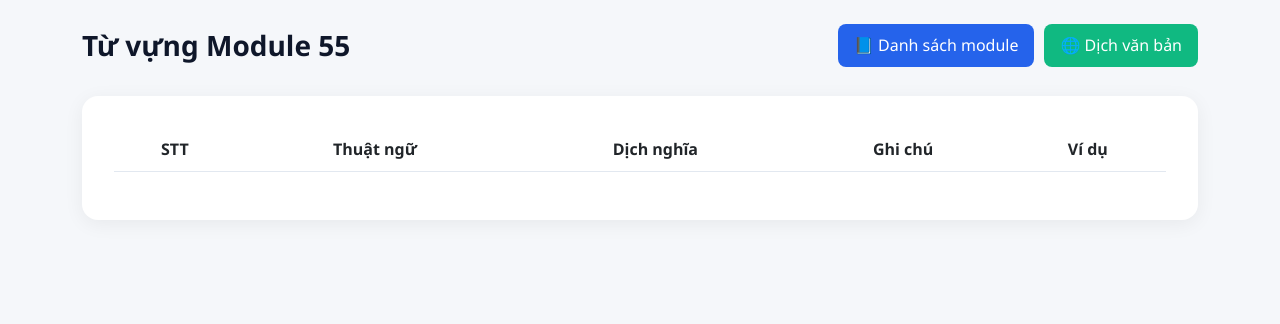
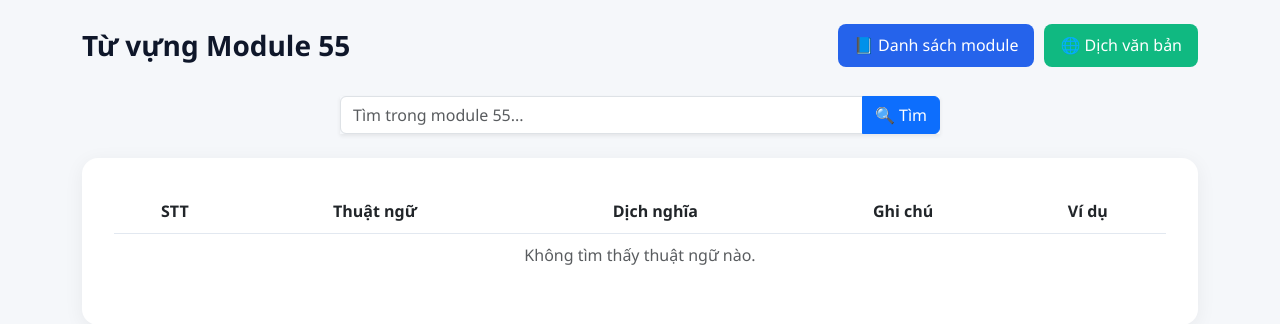
Before and after one commit to huy12asd/du-an-dich-tieng-anh-chuyen-nganh, a Flask app: page /terms/55 in a window 1280 px wide. Shown: the top 324 px of the page. Run offline with Flask 3, Linux system fonts and the light colour scheme; data comes from the database, SQL or seed files in the repository; lists and menus that the app fills with data are empty.

Commit message:
update12

```diff
--- a/app.py
+++ b/app.py
@@ -1,51 +1,58 @@
 from flask import Flask, request, render_template, redirect, url_for, jsonify
-from googletrans import Translator
-import sqlite3  # <-- THAY ĐỔI: Dùng sqlite3 thay vì pyodbc
+from deep_translator import GoogleTranslator
+import sqlite3  # <-- Dùng sqlite3
 import re
-import os       # <-- THAY ĐỔI: Thêm 'os' để đọc PORT khi deploy
+import os       # <-- Thêm 'os' để đọc PORT
 from flask_cors import CORS
 
 app = Flask(__name__)
 CORS(app)
-translator = Translator()
+translator = GoogleTranslator(source='en', target='vi')
 
-# <-- THAY ĐỔI: Kết nối SQLite
-# Đảm bảo file database (ví dụ: 'database1.db') nằm cùng thư mục với app.py
-# 'check_same_thread=False' là bắt buộc khi dùng SQLite với Flask
-conn = sqlite3.connect('database1.db', check_same_thread=False)
+# --- Kết nối SQLite ---
+# Đảm bảo file database (ví dụ: 'database1.db') nằm cùng thư mục
+try:
+    conn = sqlite3.connect('database1.db', check_same_thread=False)
+except sqlite3.Error as e:
+    print(f"Lỗi khi kết nối tới SQLite: {e}")
+    # Bạn có thể muốn thoát ứng dụng nếu không kết nối được DB
+    # exit(1)
 
 
 def get_terms(module_id=None, page=1, per_page=10):
     cursor = conn.cursor()
     offset = (page - 1) * per_page
+    terms = []
+    total_count = 0
 
-    # 1️⃣ Lấy dữ liệu chính
-    if module_id:
-        # <-- THAY ĐỔI: Sửa cú pháp SQL Server "OFFSET...FETCH" thành "LIMIT...OFFSET" của SQLite
-        cursor.execute("""
-            SELECT id, english, vietnamese, note, boi_canh, vi_du
-            FROM Terms
-            WHERE module = ?
-            ORDER BY english ASC
-            LIMIT ? OFFSET ?
-        """, (module_id, per_page, offset)) # <-- THAY ĐỔI: Thứ tự 'per_page' và 'offset'
-        terms = cursor.fetchall()
+    try:
+        # 1️⃣ Lấy dữ liệu chính
+        if module_id:
+            cursor.execute("""
+                SELECT id, english, vietnamese, note, boi_canh, vi_du
+                FROM Terms
+                WHERE module = ?
+                ORDER BY english ASC
+                LIMIT ? OFFSET ?
+            """, (module_id, per_page, offset))
+            terms = cursor.fetchall()
 
-        # 2️⃣ Lấy tổng số bản ghi
-        cursor.execute("SELECT COUNT(*) FROM Terms WHERE module = ?", (module_id,))
-        total_count = cursor.fetchone()[0]
-    else:
-        # <-- THAY ĐỔI: Sửa cú pháp SQL Server "OFFSET...FETCH" thành "LIMIT...OFFSET" của SQLite
-        cursor.execute("""
-            SELECT id, english, vietnamese, note, boi_canh, vi_du, module
-            FROM Terms
-            ORDER BY english ASC
-            LIMIT ? OFFSET ?
-        """, (per_page, offset)) # <-- THAY ĐỔI: Thứ tự 'per_page' và 'offset'
-        terms = cursor.fetchall()
+            # 2️⃣ Lấy tổng số bản ghi
+            cursor.execute("SELECT COUNT(*) FROM Terms WHERE module = ?", (module_id,))
+            total_count = cursor.fetchone()[0]
+        else:
+            cursor.execute("""
+                SELECT id, english, vietnamese, note, boi_canh, vi_du, module
+                FROM Terms
+                ORDER BY english ASC
+                LIMIT ? OFFSET ?
+            """, (per_page, offset))
+            terms = cursor.fetchall()
 
-        cursor.execute("SELECT COUNT(*) FROM Terms")
-        total_count = cursor.fetchone()[0]
+            cursor.execute("SELECT COUNT(*) FROM Terms")
+            total_count = cursor.fetchone()[0]
+    except sqlite3.Error as e:
+        print(f"Lỗi SQL trong get_terms: {e}")
 
     total_pages = (total_count + per_page - 1) // per_page
     return terms, total_pages
@@ -55,23 +62,39 @@ def preprocess_terms(text, module_id=None):
     placeholders = {}
     lower_text = text.lower()
     cursor = conn.cursor()
-    if module_id:
-        cursor.execute("SELECT english, vietnamese, note FROM Terms WHERE module = ?", (module_id,))
-    else:
-        cursor.execute("SELECT english, vietnamese, note FROM Terms")
+    terms = []
 
-    terms = cursor.fetchall()
+    try:
+        if module_id:
+            cursor.execute("SELECT english, vietnamese, note FROM Terms WHERE module = ?", (module_id,))
+        else:
+            cursor.execute("SELECT english, vietnamese, note FROM Terms")
+        terms = cursor.fetchall()
+    except sqlite3.Error as e:
+        print(f"Lỗi SQL trong preprocess_terms: {e}")
+
+    # Sắp xếp các term từ dài đến ngắn để ưu tiên khớp các cụm từ dài trước
+    terms.sort(key=lambda x: len(x[0]), reverse=True)
 
     for i, (english, vietnamese, note) in enumerate(terms):
         eng_lower = english.lower()
         if eng_lower in lower_text:
             placeholder = f"[[TERM{i}]]"
-            # Cần xử lý cẩn thận hơn để tránh thay thế chồng chéo
-            # Tạm thời vẫn dùng replace đơn giản
+
+            # Dùng regex để chỉ thay thế từ đứng riêng lẻ (word boundary)
+            # Điều này phức tạp hơn và có thể cần tinh chỉnh
+            # Tạm thời vẫn dùng replace đơn giản để tránh lỗi
             lower_text = lower_text.replace(eng_lower, placeholder)
 
-            # Tooltip: hiện english + note khi hover
             tooltip_text = f"{english} - {note}" if note else english
+            # Escape HTML-sensitive characters in tooltip
+            tooltip_text = (
+                tooltip_text.replace("&", "&amp;")
+                .replace("<", "&lt;")
+                .replace(">", "&gt;")
+                .replace("\"", "&quot;")
+            )
+
             placeholders[placeholder] = f"<span data-bs-toggle='tooltip' title='{tooltip_text}'><b>{vietnamese}</b></span>"
 
     return lower_text, placeholders
@@ -79,55 +102,81 @@ def preprocess_terms(text, module_id=None):
 
 def postprocess_terms(text, placeholders):
     for placeholder, replacement in placeholders.items():
+        # Dùng regex để thay thế không phân biệt hoa thường
         pattern = re.compile(re.escape(placeholder), re.IGNORECASE)
         text = pattern.sub(replacement, text)
     return text
 
 @app.route("/", methods=["GET", "POST"])
 def index():
+    cursor = conn.cursor()
+    modules = []
+    try:
+        # Lấy danh sách module cho dropdown
+        cursor.execute("SELECT DISTINCT module FROM Terms ORDER BY module")
+        modules = [row[0] for row in cursor.fetchall()]
+    except sqlite3.Error as e:
+        print(f"Lỗi SQL khi lấy modules cho index: {e}")
+
     result = ""
+    input_text_content = "" # Giữ lại text đã nhập
+    selected_module = None  # Giữ lại module đã chọn
+
     if request.method == "POST":
-        input_text = request.form["text"]
-        module_id = request.form.get("module")  # lấy module được chọn
+        input_text = request.form.get("text", "")
+        input_text_content = input_text # Lưu lại
+        module_id = request.form.get("module")
 
-        # Nếu module_id có giá trị thì ép về int, còn không thì để None
-        module_id = int(module_id) if module_id else None
+        # Kiểm tra module_id hợp lệ trước khi ép kiểu
+        module_id = int(module_id) if module_id and module_id.isdigit() else None
+        selected_module = module_id # Lưu lại
 
-        # Nếu người dùng không nhập gì thì tránh xử lý
-        if not input_text:
+        if not input_text.strip():
             result = "<i>Vui lòng nhập văn bản cần dịch.</i>"
         else:
+            try:
+                pre_text, placeholders = preprocess_terms(input_text, module_id)
+                translated = translator.translate(pre_text, src="en", dest="vi").text
+                result = postprocess_terms(translated, placeholders)
+            except Exception as e:
+                print(f"Lỗi khi dịch: {e}")
+                result = f"<i class='text-danger'>Đã xảy ra lỗi trong quá trình dịch: {e}</i>"
 
-            pre_text, placeholders = preprocess_terms(input_text, module_id)
-            translated = translator.translate(pre_text, src="en", dest="vi").text
-            result = postprocess_terms(translated, placeholders)
-    return render_template("index.html", result=result)
+    return render_template("index.html",
+                           result=result,
+                           modules=modules,
+                           input_text=input_text_content,
+                           selected_module=selected_module)
 
 @app.route("/modules", methods=["GET", "POST"])
 def modules():
     cursor = conn.cursor()
+    modules_list = []
+    try:
+        cursor.execute("SELECT DISTINCT module FROM Terms ORDER BY module")
+        modules_list = [row[0] for row in cursor.fetchall()]
+    except sqlite3.Error as e:
+        print(f"Lỗi SQL trong modules: {e}")
 
-    # Lấy danh sách tất cả module để hiển thị
-    cursor.execute("SELECT DISTINCT module FROM Terms ORDER BY module")
-    modules = [row[0] for row in cursor.fetchall()]
-
-    # Biến chứa kết quả tìm kiếm
     search_term = None
     results = []
 
     if request.method == "POST":
         search_term = request.form.get("term", "").strip()
         if search_term:
-            cursor.execute("""
-                SELECT module, english, vietnamese, note, vi_du
-                FROM Terms
-                WHERE LOWER(english) LIKE ?
-                ORDER BY module, english
-            """, (f"%{search_term.lower()}%",)) # Placeholder ? cần một tuple
-            results = cursor.fetchall()
+            try:
+                cursor.execute("""
+                    SELECT module, english, vietnamese, note, vi_du
+                    FROM Terms
+                    WHERE LOWER(english) LIKE ?
+                    ORDER BY module, english
+                """, (f"%{search_term.lower()}%",))
+                results = cursor.fetchall()
+            except sqlite3.Error as e:
+                print(f"Lỗi SQL khi tìm kiếm /modules: {e}")
 
     return render_template("modules.html",
-                           modules=modules,
+                           modules=modules_list,
                            search_term=search_term,
                            results=results)
 
@@ -136,26 +185,31 @@ def terms(module_id):
     page = int(request.args.get("page", 1))
     per_page = 10
     cursor = conn.cursor()
+    query_term = ""
+    terms_list = []
+    total_pages = 1
 
-    query = ""
-    if request.method == "POST":
-        query = request.form.get("term", "").strip().lower()
-        cursor.execute("""
-            SELECT id, english, vietnamese, note, boi_canh, vi_du
-            FROM Terms
-            WHERE module = ? AND (LOWER(english) LIKE ? OR LOWER(vietnamese) LIKE ?)
-            ORDER BY english ASC
-        """, (module_id, f"%{query}%", f"%{query}%"))
-        terms = cursor.fetchall()
-        total_pages = 1
-    else:
-        terms, total_pages = get_terms(module_id, page, per_page)
+    try:
+        if request.method == "POST":
+            query_term = request.form.get("term", "").strip().lower()
+            cursor.execute("""
+                SELECT id, english, vietnamese, note, boi_canh, vi_du
+                FROM Terms
+                WHERE module = ? AND (LOWER(english) LIKE ? OR LOWER(vietnamese) LIKE ?)
+                ORDER BY english ASC
+            """, (module_id, f"%{query_term}%", f"%{query_term}%"))
+            terms_list = cursor.fetchall()
+            total_pages = 1
+        else:
+            terms_list, total_pages = get_terms(module_id, page, per_page)
+    except sqlite3.Error as e:
+        print(f"Lỗi SQL trong /terms/{module_id}: {e}")
 
     return render_template(
         "terms.html",
         module_id=module_id,
-        terms=terms,
-        query=query,
+        terms=terms_list,
+        query=query_term,
         page=page,
         total_pages=total_pages
     )
@@ -163,22 +217,63 @@ def terms(module_id):
 @app.route("/api/translate", methods=["POST"])
 def api_translate():
     data = request.json
-
-    # <-- THAY ĐỔI: Sửa lại logic nhận và dịch (đã bị lỗi ở phiên bản trước)
-    # Giả sử API nhận một chuỗi văn bản lớn
     text_to_translate = data.get("text", "")
     if not text_to_translate.strip():
         return jsonify({"translated_text": ""})
 
-    # Tạm thời không lọc theo module_id trong API, bạn có thể thêm logic này sau
-    pre_text, placeholders = preprocess_terms(text_to_translate, module_id=None)
-    translated = translator.translate(pre_text, src="en", dest="vi").text
-    final_text = postprocess_terms(translated, placeholders)
+    try:
+        # API tạm thời không lọc theo module, có thể thêm sau
+        pre_text, placeholders = preprocess_terms(text_to_translate, module_id=None)
+        translated = translator.translate(pre_text, src="en", dest="vi").text
+        final_text = postprocess_terms(translated, placeholders)
+        return jsonify({"translated_text": final_text})
+    except Exception as e:
+        print(f"Lỗi API translate: {e}")
+        return jsonify({"error": str(e)}), 500
 
-    return jsonify({"translated_text": final_text})
+
+# --- ✨ TÍNH NĂNG MỚI: API GỢI Ý TÌM KIẾM ---
+@app.route("/api/suggestions", methods=["GET"])
+def api_suggestions():
+    """
+    API trả về các gợi ý tìm kiếm (autocomplete).
+    Nhận 'q' (query) và 'module_id' (tùy chọn).
+    """
+    query = request.args.get("q", "").strip().lower()
+    module_id = request.args.get("module_id")
+
+    if not query:
+        return jsonify([]) # Trả về mảng rỗng nếu không có query
+
+    cursor = conn.cursor()
+    suggestions = []
+
+    try:
+        sql_query = """
+            SELECT DISTINCT english
+            FROM Terms
+            WHERE LOWER(english) LIKE ?
+        """
+        # Thêm % vào cuối query để tìm các từ BẮT ĐẦU bằng query
+        params = [f"{query}%"]
+
+        if module_id and module_id.isdigit():
+            sql_query += " AND module = ?"
+            params.append(int(module_id))
+
+        sql_query += " ORDER BY english ASC LIMIT 10" # Giới hạn 10 kết quả
+
+        cursor.execute(sql_query, tuple(params))
+        suggestions = [row[0] for row in cursor.fetchall()]
+
+    except sqlite3.Error as e:
+        print(f"Lỗi SQL trong /api/suggestions: {e}")
+
+    return jsonify(suggestions)
+# --- ✨ KẾT THÚC TÍNH NĂNG MỚI ---
 
 
 if __name__ == "__main__":
-    # <-- THAY ĐỔI: Đọc PORT từ biến môi trường để deploy lên Render
+    # Đọc PORT từ biến môi trường
     port = int(os.environ.get("PORT", 5000))
-    app.run(host="0.0.0.0", port=port)
+    app.run(host="0.0.0.0", port=port, debug=True) # Thêm debug=True để dễ phát triển
--- a/requirements.txt
+++ b/requirements.txt
@@ -1,4 +1,6 @@
 flask
 googletrans==4.0.0-rc1
+deep-translator
+pyspellchecker
 Flask-SQLAlchemy
 flask-cors
--- a/templates/terms.html
+++ b/templates/terms.html
@@ -6,7 +6,6 @@
     <link rel="stylesheet" href="https://cdn.jsdelivr.net/npm/bootstrap@5.3.0/dist/css/bootstrap.min.css">
 
     <style>
-        /* Tổng thể */
         body {
             background: #f5f7fa;
             font-family: "Segoe UI", "Inter", sans-serif;
@@ -21,7 +20,6 @@
             margin-bottom: 0;
         }
 
-        /* Thanh tiêu đề trên cùng */
         .top-actions {
             display: flex;
             justify-content: space-between;
@@ -34,7 +32,6 @@
             gap: 10px;
         }
 
-        /* Nút hành động */
         .btn-dict, .btn-translate {
             padding: 8px 16px;
             border-radius: 8px;
@@ -63,7 +60,6 @@
             color: #fff;
         }
 
-        /* Bọc bảng */
         .dictionary-card {
             background: #fff;
             border-radius: 16px;
@@ -96,7 +92,6 @@
             border-bottom: none;
         }
 
-        /* Cột */
         td:nth-child(1) {
             text-align: center;
             color: #475569;
@@ -134,7 +129,6 @@
             transition: background 0.2s ease-in-out;
         }
 
-        /* Phân trang */
         .pagination {
             margin-top: 2rem;
         }
@@ -165,7 +159,11 @@
             text-decoration: underline;
         }
 
-        /* Responsive */
+        .search-box {
+            max-width: 600px;
+            margin: 0 auto 1.5rem auto;
+        }
+
         @media (max-width: 768px) {
             .dictionary-card {
                 padding: 1rem;
@@ -193,6 +191,22 @@
         </div>
     </div>
 
+    <!-- ✅ ĐÃ SỬA: class_ -> class -->
+    <form class="search-box" method="POST" action="{{ url_for('terms', module_id=module_id) }}">
+        <div class="input-group shadow-sm">
+            <input type="text"
+                   class="form-control"
+                   name="term"
+                   id="search-term"
+                   placeholder="Tìm trong module {{ module_id }}..."
+                   value="{{ query or '' }}"
+                   list="suggestions-list"
+                   autocomplete="off">
+            <datalist id="suggestions-list"></datalist>
+            <button class="btn btn-primary" type="submit">🔍 Tìm</button>
+        </div>
+    </form>
+
     <div class="dictionary-card">
         <div class="table-responsive">
             <table class="table align-middle">
@@ -203,7 +217,6 @@
                         <th>Dịch nghĩa</th>
                         <th>Ghi chú</th>
                         <th>Ví dụ</th>
-
                     </tr>
                 </thead>
                 <tbody>
@@ -213,8 +226,11 @@
                         <td>{{ t[1] }}</td>
                         <td>{{ t[2] }}</td>
                         <td>{{ t[3] or "" }}</td>
-                        <td><i>{{ t[5] or "-" }}</i></td>
-
+                        <td><i>{{ t[4] or "-" }}</i></td>  <!-- ✅ Sửa lại tránh lỗi t[5] -->
+                    </tr>
+                    {% else %}
+                    <tr>
+                        <td colspan="5" class="text-center text-muted">Không tìm thấy thuật ngữ nào.</td>
                     </tr>
                     {% endfor %}
                 </tbody>
@@ -222,11 +238,12 @@
         </div>
     </div>
 
-    <nav aria-label="Page navigation">
+    {% if not query and total_pages > 1 %}
+    <nav aria-label="Page navigation" class="mt-4">
         <ul class="pagination justify-content-center">
-            {% if page > 1 %}
-            <li class="page-item"><a class="page-link" href="{{ url_for('terms', module_id=module_id, page=page-1) }}">« Trước</a></li>
-            {% endif %}
+            <li class="page-item {% if page <= 1 %}disabled{% endif %}">
+                <a class="page-link" href="{{ url_for('terms', module_id=module_id, page=page-1) }}">« Trước</a>
+            </li>
 
             {% for p in range(1, total_pages + 1) %}
                 <li class="page-item {% if p == page %}active{% endif %}">
@@ -234,11 +251,47 @@
                 </li>
             {% endfor %}
 
-            {% if page < total_pages %}
-            <li class="page-item"><a class="page-link" href="{{ url_for('terms', module_id=module_id, page=page+1) }}">Sau »</a></li>
-            {% endif %}
+            <li class="page-item {% if page >= total_pages %}disabled{% endif %}">
+                <a class="page-link" href="{{ url_for('terms', module_id=module_id, page=page+1) }}">Sau »</a>
+            </li>
         </ul>
     </nav>
+    {% endif %}
+
+    <script>
+    document.addEventListener('DOMContentLoaded', function() {
+        const searchInput = document.getElementById('search-term');
+        const suggestionsList = document.getElementById('suggestions-list');
+        const currentModuleId = {{ module_id|tojson }};
+
+        if(searchInput) {
+            searchInput.addEventListener('input', async function(e) {
+                const query = e.target.value;
+
+                if (query.length < 1) {
+                    suggestionsList.innerHTML = '';
+                    return;
+                }
+
+                try {
+                    const response = await fetch(`/api/suggestions?q=${encodeURIComponent(query)}&module_id=${currentModuleId}`);
+                    if (!response.ok) return;
+
+                    const suggestions = await response.json();
+                    suggestionsList.innerHTML = '';
+
+                    suggestions.forEach(term => {
+                        const option = document.createElement('option');
+                        option.value = term;
+                        suggestionsList.appendChild(option);
+                    });
+                } catch (error) {
+                    console.error("Lỗi khi lấy gợi ý:", error);
+                }
+            });
+        }
+    });
+    </script>
 
 </body>
 </html>
```
Also changed, not shown: templates/modules.html (+63 -5 lines).
